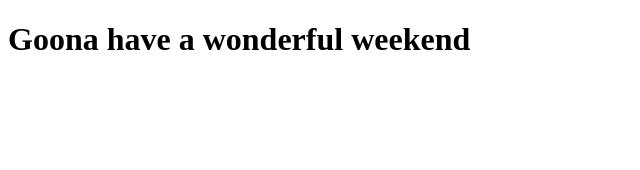
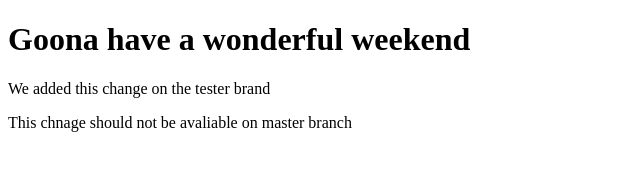
Before and after one commit to taofeeekishola/ticketapp, a plain HTML site: page index.html in a window 1280 px wide. Shown: the whole page, without its empty margins (0-640 px from the left). Drawn offline with Linux system fonts and the light colour scheme.

Commit message:
a new feature added

```diff
--- a/index.html
+++ b/index.html
@@ -8,5 +8,7 @@
 
 	<body>
 		<h1>Goona have a wonderful weekend</h1>
+		<p>We added this change on the tester brand</p>
+		<p>This chnage should not be avaliable on master branch</p>
 	</body>
 </html>
```
